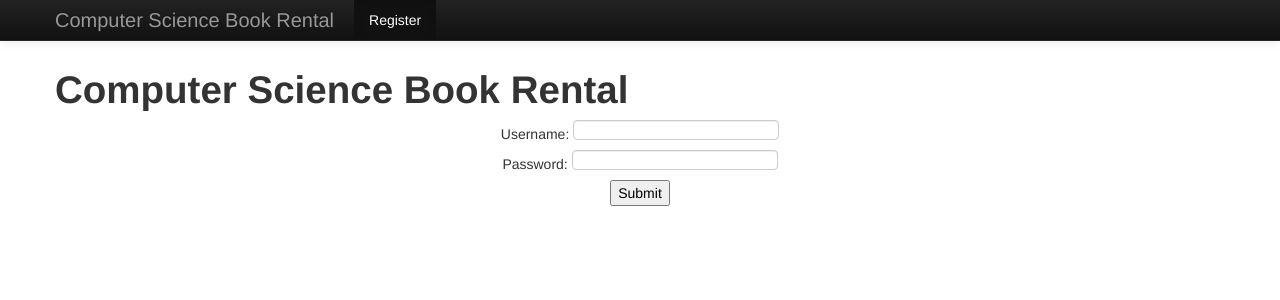
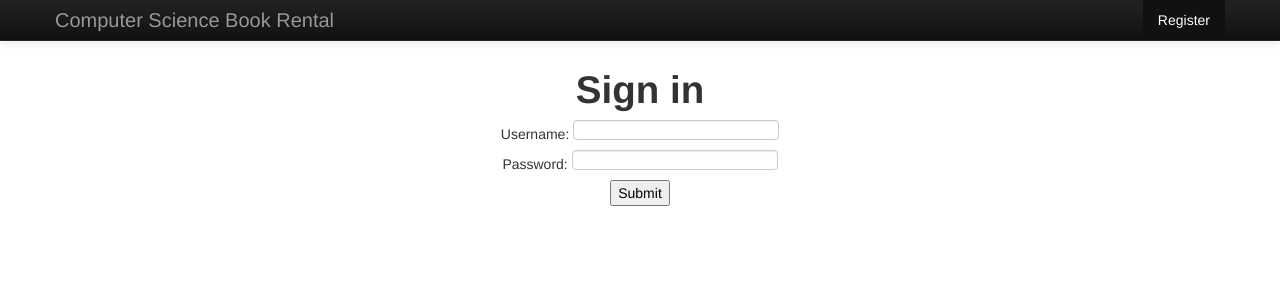
Before and after one commit to AHaymanDev/CS453DjangoProj, a Django app: page / in a window 1280 px wide. Shown: the top 300 px of the page. Run offline with Django 3.2, Linux system fonts and the light colour scheme; some libraries are stand-ins or nearby versions.

Commit message:
Adding bootstrap to the Login page. Works locally, but not on Heroku (can't find static files).

```diff
--- a/templates/bookrental/Login.html
+++ b/templates/bookrental/Login.html
@@ -42,7 +42,7 @@
           </button>
           <a class="brand" href="#">Computer Science Book Rental</a>
           <div class="nav-collapse collapse">
-            <ul class="nav">
+            <ul class="nav pull-right">
               <li class="active"><a href="#">Register</a></li>
               <!--<li><a href="#about">About</a></li>
               <li><a href="#contact">Contact</a></li> -->
@@ -54,7 +54,7 @@
 
     <div class="container">
 
-      <h1><strong>Computer Science Book Rental</strong></h1>
+      <center><h1><strong>Sign in</strong></h1></center>
 
       <form align="middle">
       Username: <input type="text" name="Username" value=""><br>
```
